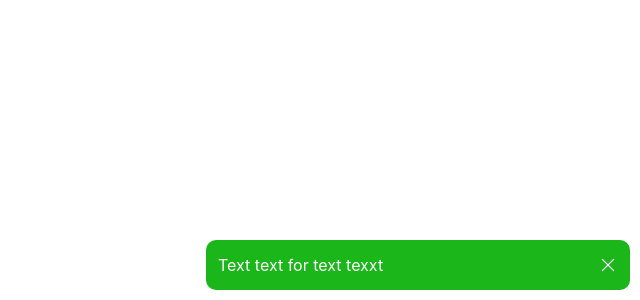
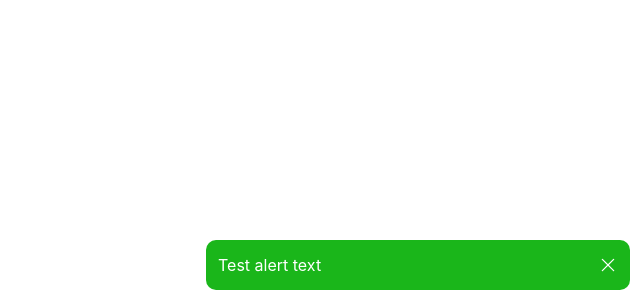
Before and after one commit to oleksandrportianko/inovative-ui, a React (Create React App) app: page / in a window 1280 px wide. Shown: the part 500-800 px from the top of the page, without its empty margins (640-1280 px from the left). Built offline with nearby package versions, Linux system fonts and the light colour scheme.

Commit message:
changed content prop in alert to children

```diff
--- a/src/components/alert/alert.component.tsx
+++ b/src/components/alert/alert.component.tsx
@@ -9,11 +9,11 @@ type AlertProps = {
     position?: 'bottom-right' | 'top-right' | 'bottom-left' | 'top-left',
     close?: 'auto' | 'manually',
     closetime?: number,
-    content: string,
-    onClose: () => any;
+    onClose: () => any,
+    children: JSX.Element | JSX.Element[],
 }
 
-export const Alert: FC<AlertProps> = ({ variant = 'success', position = 'bottom-right', close = 'manually', closetime = 3000, content, onClose }) => {
+export const Alert: FC<AlertProps> = ({ variant = 'success', position = 'bottom-right', close = 'manually', closetime = 3000, onClose, children }) => {
 
     if (close === 'auto') {
         setTimeout(() => {
@@ -23,7 +23,7 @@ export const Alert: FC<AlertProps> = ({ variant = 'success', position = 'bottom-
 
     return (
         <div className={`alert-container alert-${variant} alert-${position}`}>
-            {content}
+            { children }
             {
                 close === 'manually' && (
                     <img onClick={onClose} className='alert-close' src={closeSvg} alt="" />
--- a/src/pages/elements/elements.page.tsx
+++ b/src/pages/elements/elements.page.tsx
@@ -11,7 +11,11 @@ export const Elements = () => {
 
     return (
         <div>
-            { alert && <Alert close="manually" onClose={closeAlert} variant="success" position="bottom-right" content="Text text for text texxt" /> }
+            { alert && ( <Alert close="manually" onClose={closeAlert} variant="success" position="bottom-right">
+                <div>
+                    <span>Test alert text</span>
+                </div>
+            </Alert> )}
         </div>
     )
 }
```
